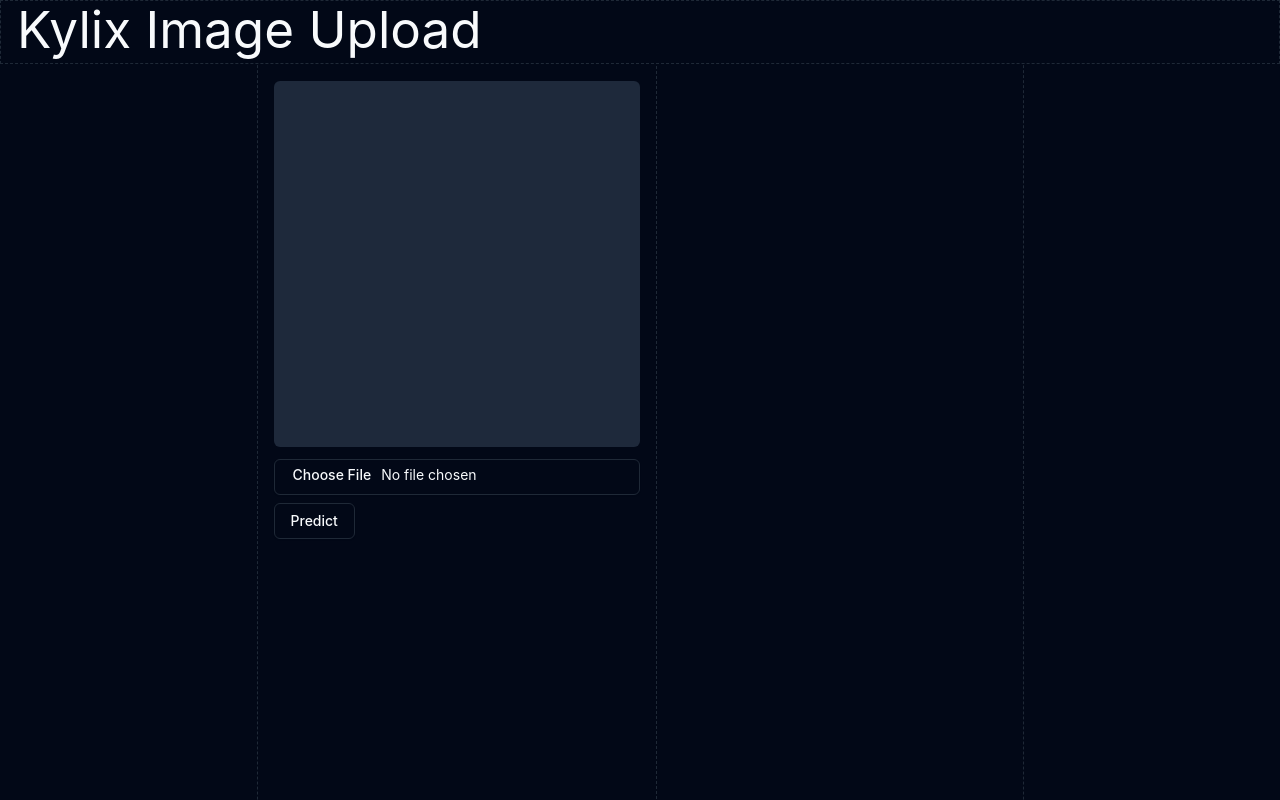
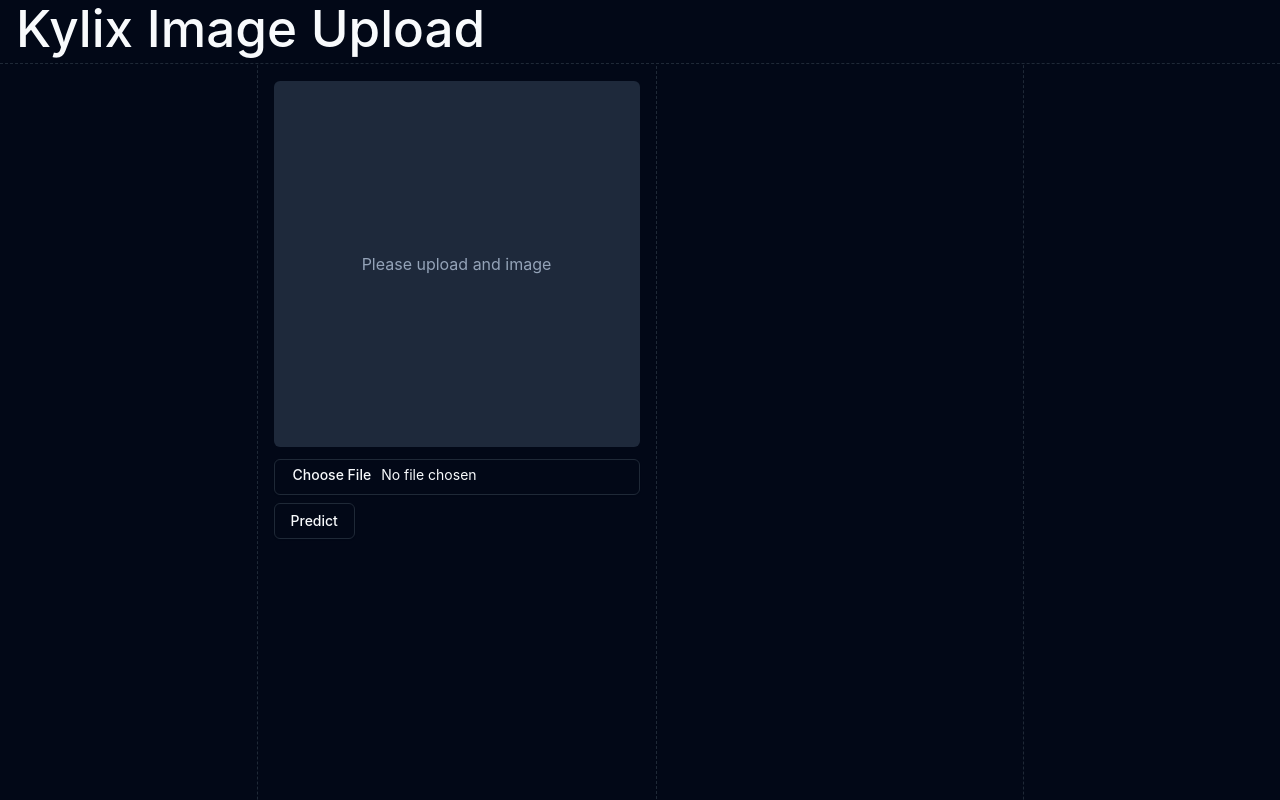
Before and after one commit to japerc/kylix, a React (Vite) app: page / in a window 1280 px wide. Shown: the top 800 px of the page. Built offline with nearby package versions, Linux system fonts and the light colour scheme.

Commit message:
added vercel optional dependencies

```diff
--- a/package.json
+++ b/package.json
@@ -39,5 +39,8 @@
     "typescript": "~5.7.2",
     "typescript-eslint": "^8.22.0",
     "vite": "^6.1.0"
+  },
+  "optionalDependencies": {
+    "@rollup/rollup-linux-x64-gnu": "^4.34.0"
   }
 }
--- a/src/App.tsx
+++ b/src/App.tsx
@@ -6,9 +6,9 @@
   const [image, setImage] = useState<string | null>(null);
   return (
     <div >
-      <div className="fixed top-0 left-0 w-full h-16 z-10 border border-dashed bg-popover" >
-        <h1 className="text-left indent-4 min-w-96 text-popover-foreground ">Kylix Image Upload</h1>
-      </div>
+      <a className="fixed top-0 left-0 w-full h-16 z-10 border-b border-dashed bg-background" >
+        <h1 className="text-left indent-4 min-w-96 text-foreground ">Kylix Image Upload</h1>
+      </a>
       <div className="flex flex-col md:flex-row h-[1000px] border border-dashed bg-popover">
         <div className="pl-4 pr-4 pt-20 border-r border-dashed">
           <UploadImageButton image={image} setImage={setImage} />
--- a/src/components/ui/ImageUpload.tsx
+++ b/src/components/ui/ImageUpload.tsx
@@ -25,8 +25,8 @@
   };
 
   return (
-    <div className="w-[288px] transition-all duration-150 md:w-[366px]">
-      <AspectRatio ratio={9 / 9} className="bg-muted rounded-md ">
+    <div className="w-[288px] transition-all duration-150 md:w-[366px] text-center">
+      <AspectRatio ratio={9 / 9} className="bg-muted rounded-md items-center">
         {image ? (
           <div className="relative w-full h-full group">
             <img src={image} alt="Preview" className="w-full h-full object-cover rounded-md" />
@@ -40,7 +40,10 @@
             </Button>
           </div>
         ) : (
-          <span />
+
+          <div className="flex items-center text-muted-foreground bg-transparent h-full w-full">
+            <div className="w-full">Please upload and image</div>
+          </div>
         )}
       </AspectRatio>
       <Input
```
